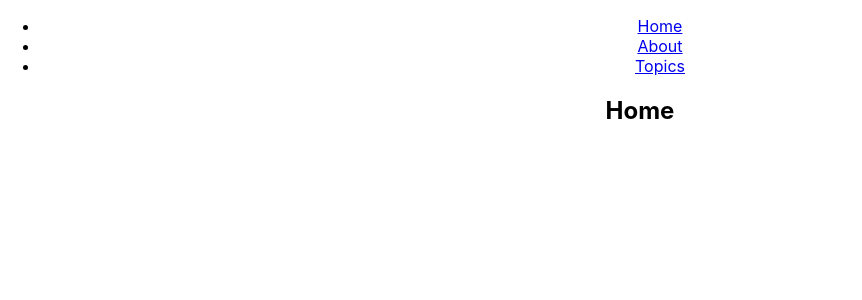
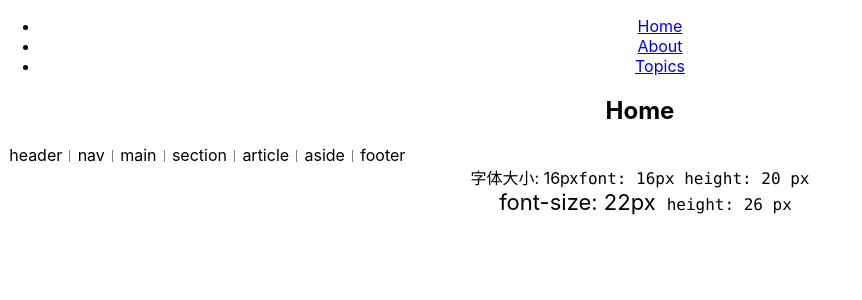
Before and after one commit to a-sunny-day/react-explore, a React app: page / in a window 1280 px wide. Shown: the top 300 px of the page, without its empty margins (0-862 px from the left). Built offline with nearby package versions, Linux system fonts and the light colour scheme.

Commit message:
1. em 2. divider 3. realtive top 4. ul,li

```diff
--- a/public/index.html
+++ b/public/index.html
@@ -24,7 +24,7 @@
       work correctly both with client-side routing and a non-root public URL.
       Learn how to configure a non-root public URL by running `npm run build`.
     -->
-    <title>React App</title>
+    <title>Explore React</title>
   </head>
   <body>
     <noscript>You need to enable JavaScript to run this app.</noscript>
--- a/src/features/Home/Home.js
+++ b/src/features/Home/Home.js
@@ -1,11 +1,61 @@
-import React from 'react';
+import React, { useLayoutEffect, useRef, useState} from 'react';
+import "./Home.scss";
 
 const Home = ({
 
 }) => {
+    let divider = ({key}) => <div key={key} className="home__divider"></div>;
+    let tagEles = [];
+    [
+        "header",
+        "nav",
+        "main",
+        "section",
+        "article",
+        "aside",
+        "footer"
+    ].map((tag, index, array) => {
+        tagEles.push(<span key={tag} className="home__tag-item">{tag}</span>)
+        if (index < array.length - 1) {
+            tagEles.push(divider({key: index}));
+        }
+    });
+    let [size16Height, setSize16Height] = useState("-");
+    let [size22Height, setSize22Height] = useState("-");
+    let size16pxRef = useRef(null);
+    let size22pxRef = useRef(null);
+
+    useLayoutEffect(() => {
+        setSize16Height(
+            size16pxRef.current && size16pxRef.current.offsetHeight
+        );
+        setSize22Height(
+            size22pxRef.current && size22pxRef.current.offsetHeight
+        )
+    }, []);
+
     return (
         <div className="home">
             <h2>Home</h2>
+            <section className="home__tags">
+                {tagEles}
+            </section>
+            <section>
+                <section>
+                    <span className="font-size-16" ref={size16pxRef}>字体大小: 16px</span>
+                    <code>
+                        font: 16px
+                        height: {size16Height} px
+                    </code>
+                </section>
+
+                <section>
+                    <span className="font-size-22" ref={size22pxRef}>font-size: 22px</span>
+                    <code>
+                        height: {size22Height} px
+                    </code>
+                </section>
+            </section>
         </div>
     )
 }
--- /dev/null
+++ b/src/features/Home/Home.scss
@@ -0,0 +1,31 @@
+.home__tags {
+    // The <ul> and <ol> elements have a top and bottom margin of 16px (1em)  and a padding-left of 40px (2.5em.)
+    // The <p> elements have a top and bottom margin of 16px (1em)
+    margin: 0;
+    padding-left: 6px;
+    text-align: left;
+    list-style: none; // remove left dot
+}
+
+.home__tag-item {
+    display: inline;
+    padding: 0.2rem;
+}
+
+.home__divider {
+    // em 相对于当前元素字体大小 font-size * 0.xxx
+    // font-size: 16px, 并不是文字一样的高度 16px -> 21px; 22px -> 30px
+    display: inline-block;
+    height: 0.8em;
+
+    // relative 的元素也可以自己 相对于自己原本的文档流位置 来相对改变自己的位置。
+    position: relative;
+    top: 0.1em;
+    margin: 0 0.25em;
+    border-left: 1px solid gray;
+}
+
+.font-size-22{
+    font-size: 22px;
+    padding: 0 0.5em;
+}
```
